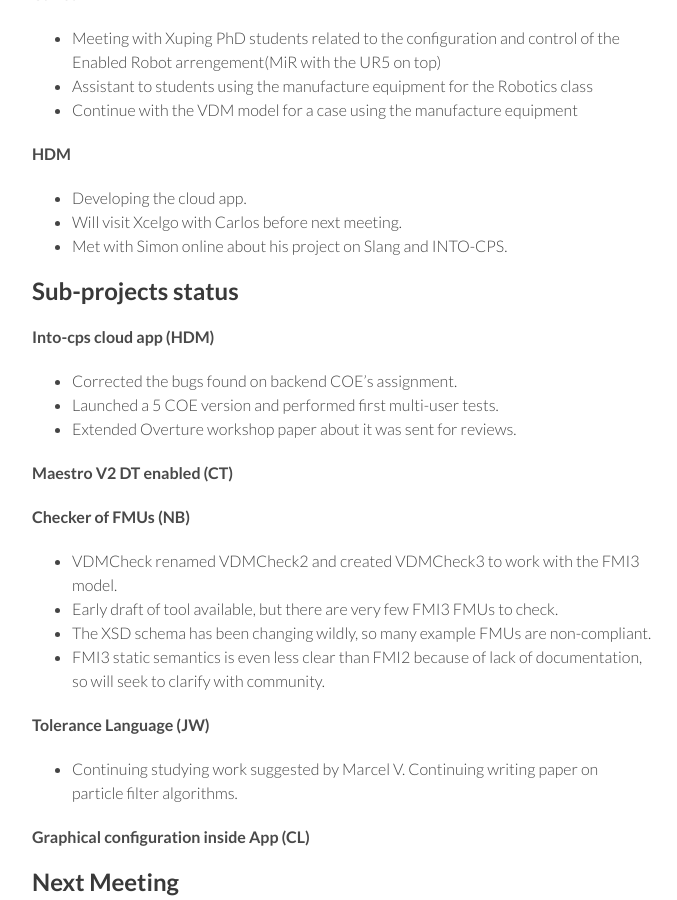
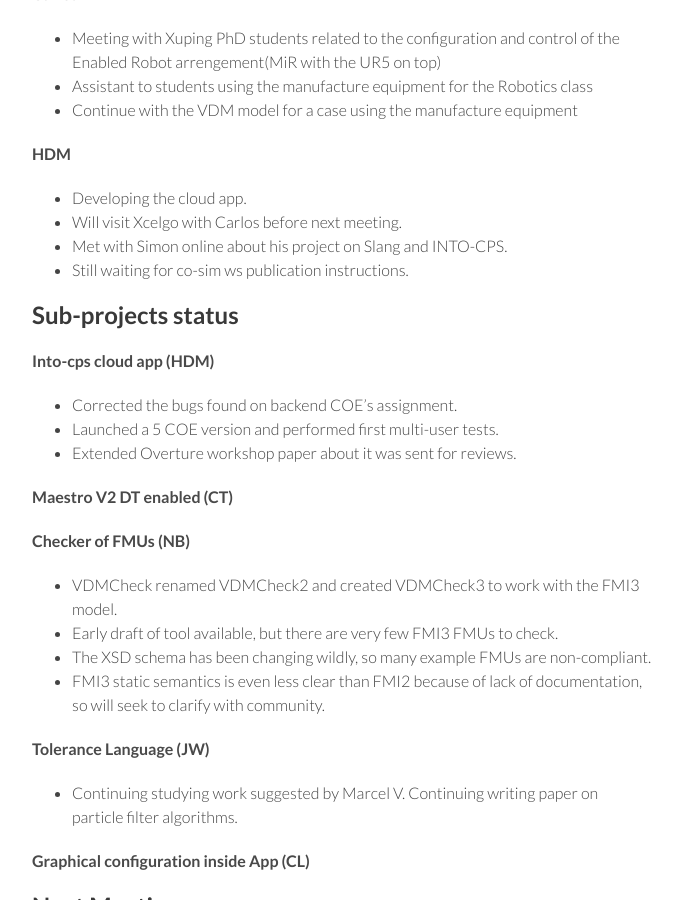
Before and after one commit to digitaltwincentre/digitaltwincentre.github.io, a Jekyll site: the page built from _biweeklies/Biweekly-9.md, in a window 1280 px wide and 900 px high, scrolled down 1290 px. Shown: the whole window, without its empty margins (418-1095 px from the left). Built offline with Jekyll 4.4.1, drawn with Linux system fonts in a browser that asks for light colours; nearby versions of some CDN libraries.

Commit message:
Update Biweekly-9.md

```diff
--- a/_biweeklies/Biweekly-9.md
+++ b/_biweeklies/Biweekly-9.md
@@ -53,6 +53,7 @@ private information must be stored elsewhere.  -->
 * Developing the cloud app.
 * Will visit Xcelgo with Carlos before next meeting.
 * Met with Simon online about his project on Slang and INTO-CPS.
+* Still waiting for co-sim ws publication instructions.
 
 
 ## Sub-projects status
```
